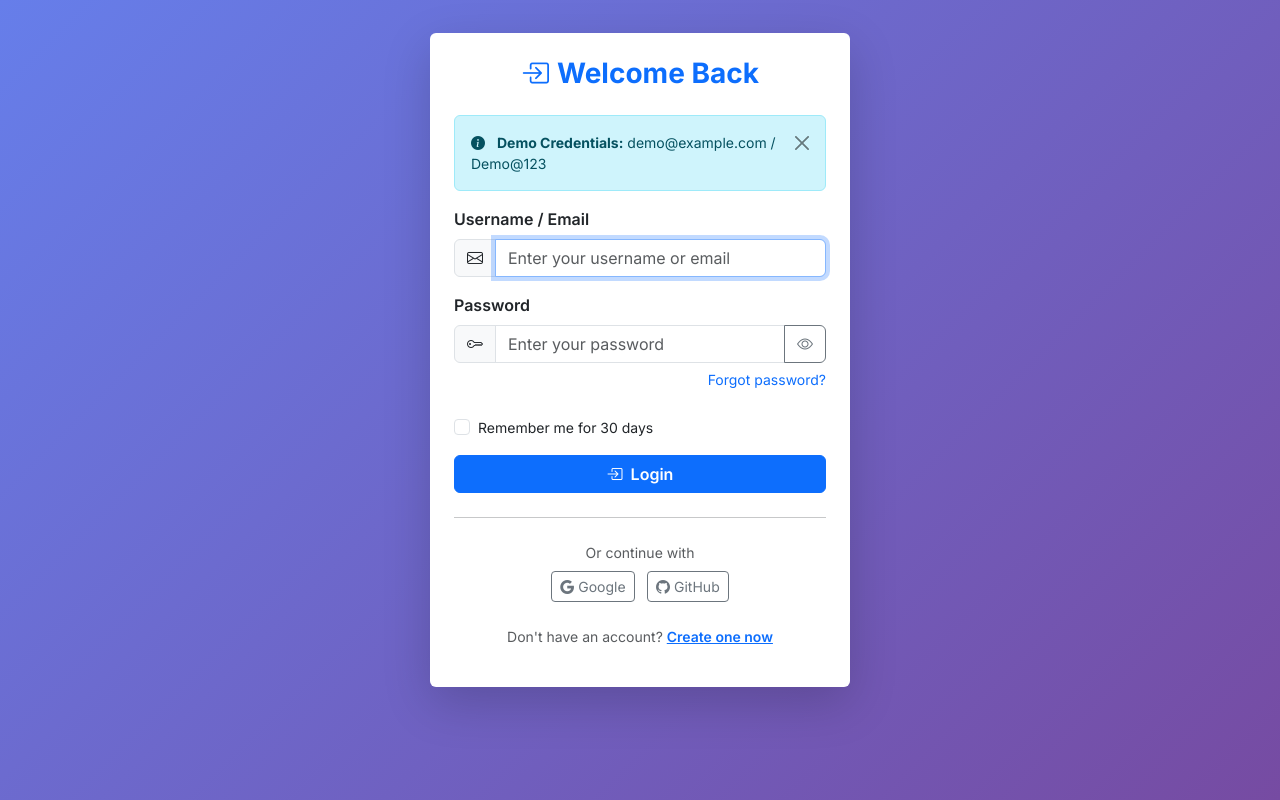
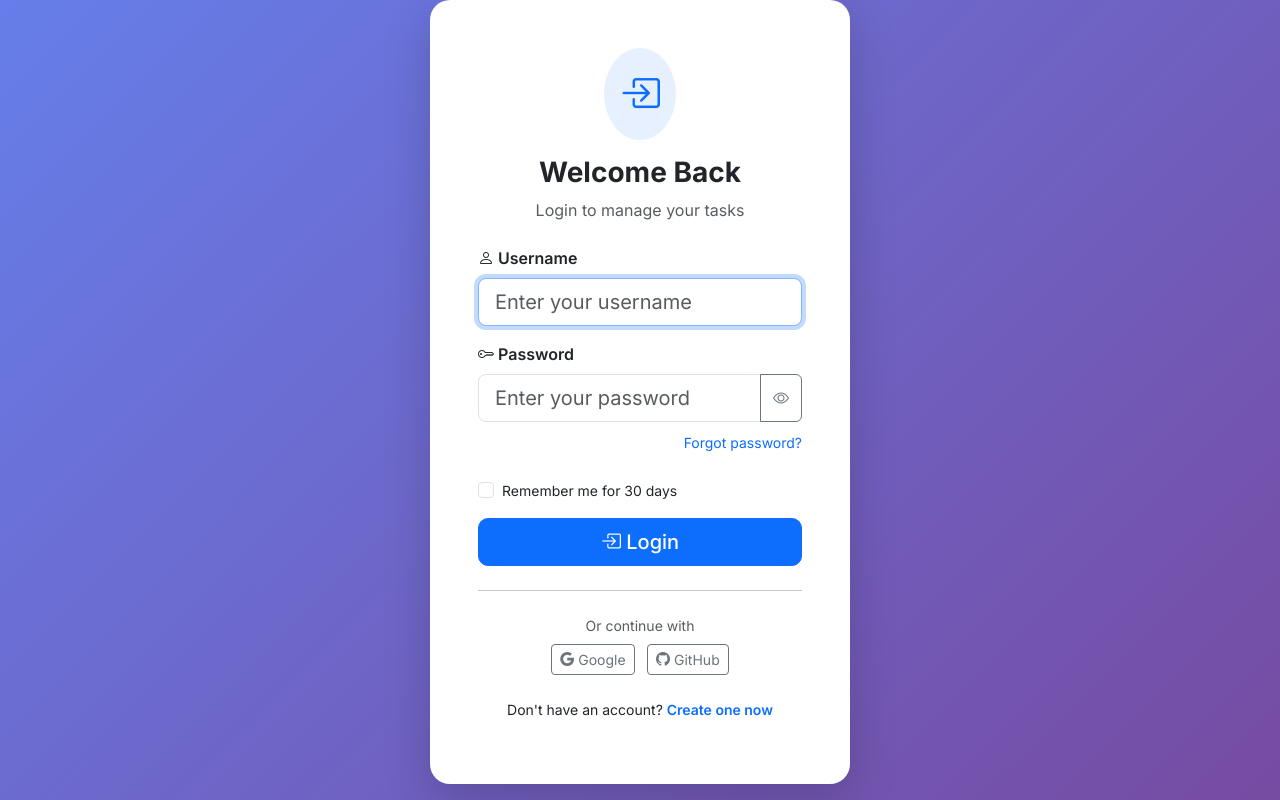
Before and after one commit to Agnish77/TodoApp, a Flask app: page /login in a window 1280 px wide. Run offline with Flask 3, Linux system fonts and the light colour scheme; some libraries are stand-ins or nearby versions.

Commit message:
Update login.html

```diff
--- a/templates/login.html
+++ b/templates/login.html
@@ -1,12 +1,16 @@
 {% extends "base.html" %}
 {% block body %}
 
-<div class="container d-flex justify-content-center align-items-center" style="min-height:90vh;">
-  <div class="card shadow-lg border-0 p-4" style="max-width:420px;width:100%;">
-
-    <h3 class="text-center mb-4 fw-bold text-primary">
-      <i class="bi bi-box-arrow-in-right me-2"></i>Welcome Back
-    </h3>
+<div class="container d-flex justify-content-center align-items-center" style="min-height: 90vh;">
+    <div class="card shadow-lg border-0" style="max-width: 420px; width: 100%; border-radius: 20px;" data-aos="fade-up">
+        <div class="card-body p-5">
+            <div class="text-center mb-4">
+                <div class="bg-primary bg-opacity-10 rounded-circle p-3 d-inline-block mb-3">
+                    <i class="bi bi-box-arrow-in-right text-primary fs-1"></i>
+                </div>
+                <h3 class="fw-bold">Welcome Back</h3>
+                <p class="text-muted">Login to manage your tasks</p>
+            </div>
 
             {% with messages = get_flashed_messages(with_categories=true) %}
                 {% if messages %}
@@ -19,33 +23,29 @@
                 {% endif %}
             {% endwith %}
 
-    <!-- Demo credentials alert (remove in production) -->
-    <div class="alert alert-info alert-dismissible fade show small" role="alert">
-      <i class="bi bi-info-circle-fill me-2"></i>
-      <strong>Demo Credentials:</strong> demo@example.com / Demo@123
-      <button type="button" class="btn-close" data-bs-dismiss="alert"></button>
-    </div>
-
-    <form method="POST" id="loginForm">
+            <form method="POST">
                 <div class="mb-3">
-        <label class="form-label fw-semibold">Username / Email</label>
-        <div class="input-group">
-          <span class="input-group-text bg-light"><i class="bi bi-envelope"></i></span>
-          <input type="text" name="username" class="form-control" placeholder="Enter your username or email" required autofocus>
-        </div>
+                    <label class="form-label fw-semibold">
+                        <i class="bi bi-person"></i> Username
+                    </label>
+                    <input type="text" name="username" class="form-control form-control-lg"
+                           placeholder="Enter your username" required autofocus>
                 </div>
 
                 <div class="mb-4">
-        <label class="form-label fw-semibold">Password</label>
+                    <label class="form-label fw-semibold">
+                        <i class="bi bi-key"></i> Password
+                    </label>
                     <div class="input-group">
-          <span class="input-group-text bg-light"><i class="bi bi-key"></i></span>
-          <input type="password" name="password" id="password" class="form-control" placeholder="Enter your password" required>
+                        <input type="password" name="password" id="password"
+                               class="form-control form-control-lg"
+                               placeholder="Enter your password" required>
                         <button class="btn btn-outline-secondary" type="button" id="togglePassword">
                             <i class="bi bi-eye"></i>
                         </button>
                     </div>
-        <div class="text-end mt-1">
-          <a href="/forgot-password" class="text-decoration-none small">Forgot password?</a>
+                    <div class="text-end mt-2">
+                        <a href="#" class="text-decoration-none small">Forgot password?</a>
                     </div>
                 </div>
 
@@ -54,8 +54,8 @@
                     <label class="form-check-label small" for="rememberMe">Remember me for 30 days</label>
                 </div>
 
-      <button type="submit" class="btn btn-primary w-100 fw-semibold">
-        <i class="bi bi-box-arrow-in-right me-2"></i>Login
+                <button type="submit" class="btn btn-primary btn-lg w-100 btn-modern">
+                    <i class="bi bi-box-arrow-in-right"></i> Login
                 </button>
             </form>
 
@@ -63,22 +63,23 @@
 
             <div class="text-center">
                 <p class="small text-muted mb-2">Or continue with</p>
-      <button class="btn btn-outline-secondary btn-sm mx-1" onclick="alert('Google OAuth coming soon!')">
+                <button class="btn btn-outline-secondary btn-sm mx-1" onclick="showToast('Google login coming soon!', 'info')">
                     <i class="bi bi-google"></i> Google
                 </button>
-      <button class="btn btn-outline-secondary btn-sm mx-1" onclick="alert('GitHub OAuth coming soon!')">
+                <button class="btn btn-outline-secondary btn-sm mx-1" onclick="showToast('GitHub login coming soon!', 'info')">
                     <i class="bi bi-github"></i> GitHub
                 </button>
             </div>
 
-    <p class="text-center mt-4 small text-muted">
-      Don't have an account? <a href="/signup" class="text-primary fw-semibold">Create one now</a>
+            <p class="text-center mt-4 small">
+                Don't have an account?
+                <a href="/signup" class="text-primary fw-semibold text-decoration-none">Create one now</a>
             </p>
+        </div>
     </div>
 </div>
 
 <script>
-// Toggle password visibility
 document.getElementById('togglePassword').addEventListener('click', function() {
     const passwordInput = document.getElementById('password');
     const type = passwordInput.getAttribute('type') === 'password' ? 'text' : 'password';
@@ -86,21 +87,5 @@ document.getElementById('togglePassword').addEventListener('click', function() {
     this.querySelector('i').classList.toggle('bi-eye');
     this.querySelector('i').classList.toggle('bi-eye-slash');
 });
-
-// Add loading state on form submit
-document.getElementById('loginForm').addEventListener('submit', function(e) {
-  const submitBtn = this.querySelector('button[type="submit"]');
-  submitBtn.disabled = true;
-  submitBtn.innerHTML = '<span class="spinner-border spinner-border-sm me-2"></span>Logging in...';
-
-  // If you want to prevent actual submit for demo, remove this
-  // setTimeout(() => {
-  //   submitBtn.disabled = false;
-  //   submitBtn.innerHTML = '<i class="bi bi-box-arrow-in-right me-2"></i>Login';
-  // }, 2000);
-});
-
-// Enter key support - already handled by HTML form
 </script>
-
 {% endblock %}
```
Lines whose indentation alone changed are shown as unchanged.
